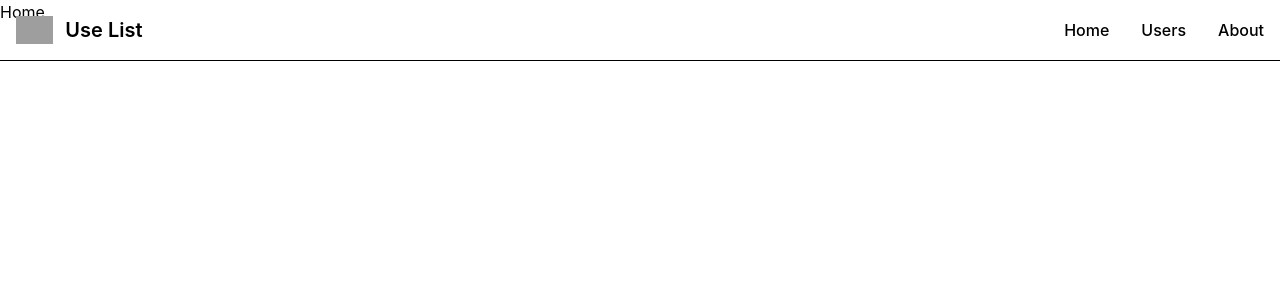
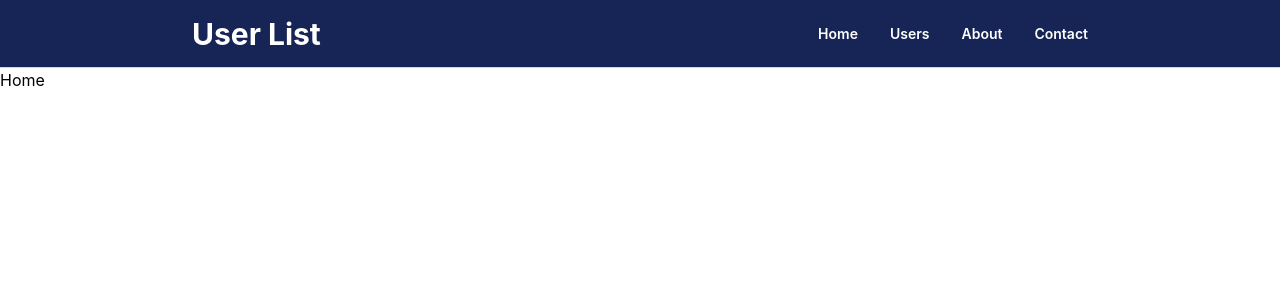
Before and after one commit to devrathul/UserListReactApp, a React (Vite) app: page / in a window 1280 px wide. Shown: the top 300 px of the page. Built offline with nearby package versions, Linux system fonts and the light colour scheme; grey boxes are pictures that could not be loaded.

Commit message:
tailwind responsive menu implemented

```diff
--- a/src/components/Header/index.jsx
+++ b/src/components/Header/index.jsx
@@ -1,34 +1,141 @@
-import { Link } from "react-router-dom"
+import { useState, useEffect, useRef } from 'react';
+
+import { Link } from 'react-router-dom'
+
+export default function Header() {
+  const [isMobileOpen, setIsMobileOpen] = useState(false);
+  const [isMegaMenuOpen, setIsMegaMenuOpen] = useState(false);
+
+  const megaMenuRef = useRef(null);
+  const megaButtonRef = useRef(null);
+  const mobileMenuRef = useRef(null);
+  const toggleOpenRef = useRef(null);
+  const lastFocusedElement = useRef(null);
+
+  // --- Mobile Menu Logic ---
+  const openMobileMenu = () => {
+    lastFocusedElement.current = document.activeElement;
+    setIsMobileOpen(true);
+    // Timeout allows React to render before focusing
+    setTimeout(() => mobileMenuRef.current?.focus(), 0);
+  };
+
+  const closeMobileMenu = () => {
+    setIsMobileOpen(false);
+    lastFocusedElement.current?.focus();
+  };
+
+  // --- Global Event Handlers (Click Outside & Escape) ---
+  useEffect(() => {
+    const handleKeyDown = (e) => {
+      if (e.key === 'Escape') {
+        if (isMobileOpen) {
+          closeMobileMenu();
+        }
+      }
+    };
+
+    const handleClickOutside = (e) => {
+      // Close Mega Menu if clicking outside
+      if (
+        isMegaMenuOpen &&
+        megaMenuRef.current &&
+        !megaMenuRef.current.contains(e.target) &&
+        !megaButtonRef.current.contains(e.target)
+      ) {
+        setIsMegaMenuOpen(false);
+      }
+    };
+
+    document.addEventListener('keydown', handleKeyDown);
+    document.addEventListener('click', handleClickOutside);
+    return () => {
+      document.removeEventListener('keydown', handleKeyDown);
+      document.removeEventListener('click', handleClickOutside);
+    };
+  }, [isMegaMenuOpen, isMobileOpen]);
 
 
-const Header = () => {
   return (
-        <nav className="bg-neutral-primary fixed w-full z-20 top-0 start-0 border-b border-default">
-            <div className="max-w-screen-xl flex flex-wrap items-center justify-between mx-auto p-4">
-                <Link href="https://flowbite.com/" className="flex items-center space-x-3 rtl:space-x-reverse">
-                    <img src="https://flowbite.com/docs/images/logo.svg" className="h-7" alt="Flowbite Logo" />
-                    <span className="self-center text-xl text-heading font-semibold whitespace-nowrap">Use List</span>
+    <nav
+      className="flex py-2 px-4 md:px-8 bg-blue-950 text-white border-b border-slate-300 min-h-[68px] relative z-20"
+      aria-label="Main navigation"
+    >
+      <div className="max-w-4xl mx-auto flex flex-wrap justify-between items-center gap-4 w-full">
+        <Link
+          to="/"
+          className="min-w-9 inline-block focus:outline-none rounded"
+        >
+          <h1 className="w-auto font-bold text-3xl">User List</h1>
         </Link>
-                <button data-collapse-toggle="navbar-default" type="button" className="inline-flex items-center p-2 w-10 h-10 justify-center text-sm text-body rounded-base md:hidden hover:bg-neutral-secondary-soft hover:text-heading focus:outline-none focus:ring-2 focus:ring-neutral-tertiary" aria-controls="navbar-default" aria-expanded="false">
-                    <span className="sr-only">Open main menu</span>
-                    <svg className="w-6 h-6" aria-hidden="true" xmlns="http://www.w3.org/2000/svg" width="24" height="24" fill="none" viewBox="0 0 24 24"><path stroke="currentColor" stroke-linecap="round" stroke-width="2" d="M5 7h14M5 12h14M5 17h14" /></svg>
+
+        <div
+          id="collapseMenu"
+          ref={mobileMenuRef}
+          tabIndex="-1"
+          className={`${isMobileOpen ? 'block' : 'hidden'} z-50 outline-none lg:block max-lg:bg-white max-lg:border-l max-lg:border-slate-300 max-lg:w-1/2 max-lg:fixed max-lg:top-0 max-lg:right-0 max-lg:h-full max-lg:shadow-md max-lg:overflow-auto max-sm:w-full`}
+        >
+          {/* Mobile Menu Header */}
+          <div className="py-2 px-4 flex justify-between items-center border-b border-slate-300 sticky top-0 bg-white lg:hidden max-lg:min-h-[68px]">
+            <a href="#" className="inline-block focus:outline-none focus-visible:ring-2 focus-visible:ring-blue-500 rounded">
+              <h1 className="w-auto font-bold">User List</h1>
+            </a>
+            <button
+              type="button"
+              id="toggleClose"
+              aria-controls="collapseMenu"
+              onClick={closeMobileMenu}
+              className="cursor-pointer focus:outline-none focus-visible:ring-2 focus-visible:ring-blue-500 rounded"
+            >
+              <span className="sr-only">Close main menu</span>
+              <svg xmlns="http://www.w3.org/2000/svg" className="size-4 fill-slate-900" aria-hidden="true" viewBox="0 0 329.269 329">
+                <path d="M194.8 164.77 323.013 36.555c8.343-8.34 8.343-21.825 0-30.164-8.34-8.34-21.825-8.34-30.164 0L164.633 134.605 36.422 6.391c-8.344-8.34-21.824-8.34-30.164 0-8.344 8.34-8.344 21.824 0 30.164l128.21 128.215L6.259 292.984c-8.344 8.34-8.344 21.825 0 30.164a21.27 21.27 0 0 0 15.082 6.25c5.46 0 10.922-2.09 15.082-6.25l128.21-128.214 128.216 128.214a21.27 21.27 0 0 0 15.082 6.25c5.46 0 10.922-2.09 15.082-6.25 8.343-8.34 8.343-21.824 0-30.164zm0 0" />
+              </svg>
             </button>
-                <div className="hidden w-full md:block md:w-auto" id="navbar-default">
-                    <ul className="font-medium flex flex-col p-4 md:p-0 mt-4 border border-default rounded-base bg-neutral-secondary-soft md:flex-row md:space-x-8 rtl:space-x-reverse md:mt-0 md:border-0 md:bg-neutral-primary">
+          </div>
+
+          <ul className="flex flex-col gap-8 font-semibold text-sm lg:flex-row max-lg:p-6 lg:ml-12">
             <li>
-                            <Link to="/" className="block py-2 px-3 text-heading rounded hover:bg-neutral-tertiary md:hover:bg-transparent md:border-0 md:hover:text-fg-brand md:p-0 md:dark:hover:bg-transparent">Home</Link>
+              <Link to="/" className="text-shadow-white rounded" aria-current="page">
+                Home
+              </Link>
             </li>
             <li>
-                            <Link to="/user" className="block py-2 px-3 text-heading rounded hover:bg-neutral-tertiary md:hover:bg-transparent md:border-0 md:hover:text-fg-brand md:p-0 md:dark:hover:bg-transparent">Users</Link>
+              <Link to="/user" className="text-shadow-white rounded" aria-current="page">
+                Users
+              </Link>
             </li>
             <li>
-                            <Link to="/about" className="block py-2 px-3 text-heading rounded hover:bg-neutral-tertiary md:hover:bg-transparent md:border-0 md:hover:text-fg-brand md:p-0 md:dark:hover:bg-transparent">About</Link>
+              <Link to="/about" className="text-shadow-white rounded" aria-current="page">
+                About
+              </Link>
+            </li>
+            <li>
+              <Link to="/contact" className="text-shadow-white rounded" aria-current="page">
+                Contact
+              </Link>
             </li>
           </ul>
+
         </div>
       </div>
+      <div className="lg:hidden flex items-center gap-4 ml-auto">
+        <button
+          type="button"
+          id="toggleOpen"
+          ref={toggleOpenRef}
+          aria-controls="collapseMenu"
+          aria-expanded={isMobileOpen}
+          aria-haspopup="true"
+          onClick={openMobileMenu}
+          className="cursor-pointer lg:hidden focus:outline-none  rounded"
+        >
+          <span className="sr-only">Open main menu</span>
+          <svg className="size-7 fill-slate-900" aria-hidden="true" viewBox="0 0 20 20" xmlns="http://www.w3.org/2000/svg">
+            <path fillRule="evenodd" d="M3 5a1 1 0 011-1h12a1 1 0 110 2H4a1 1 0 01-1-1zM3 10a1 1 0 011-1h12a1 1 0 110 2H4a1 1 0 01-1-1zM3 15a1 1 0 011-1h12a1 1 0 110 2H4a1 1 0 01-1-1z" clipRule="evenodd"></path>
+          </svg>
+        </button>
+      </div>
     </nav>
-    )
-}
-
-export default Header
+  );
+};
```
Lines whose indentation alone changed are shown as unchanged.
